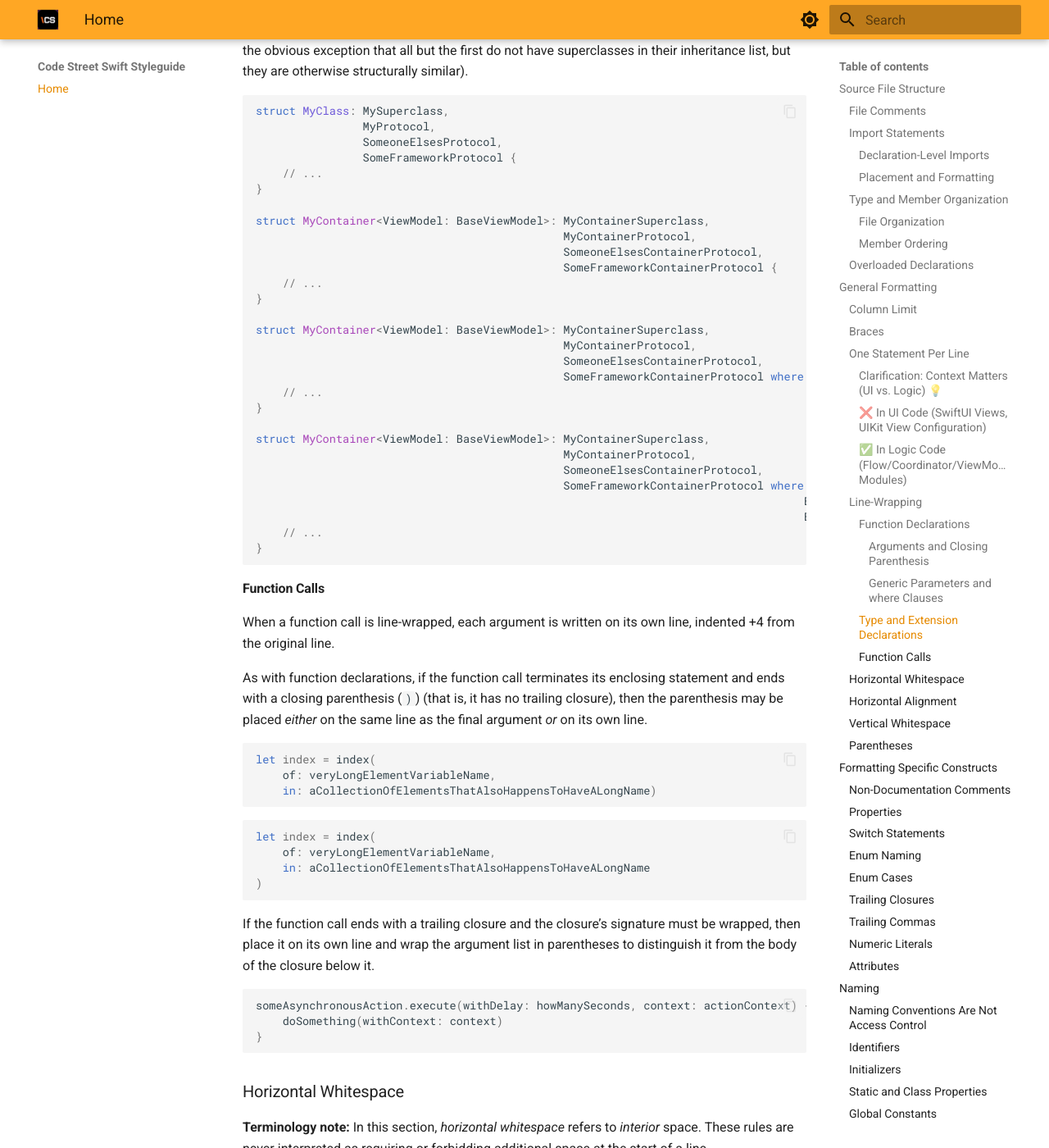
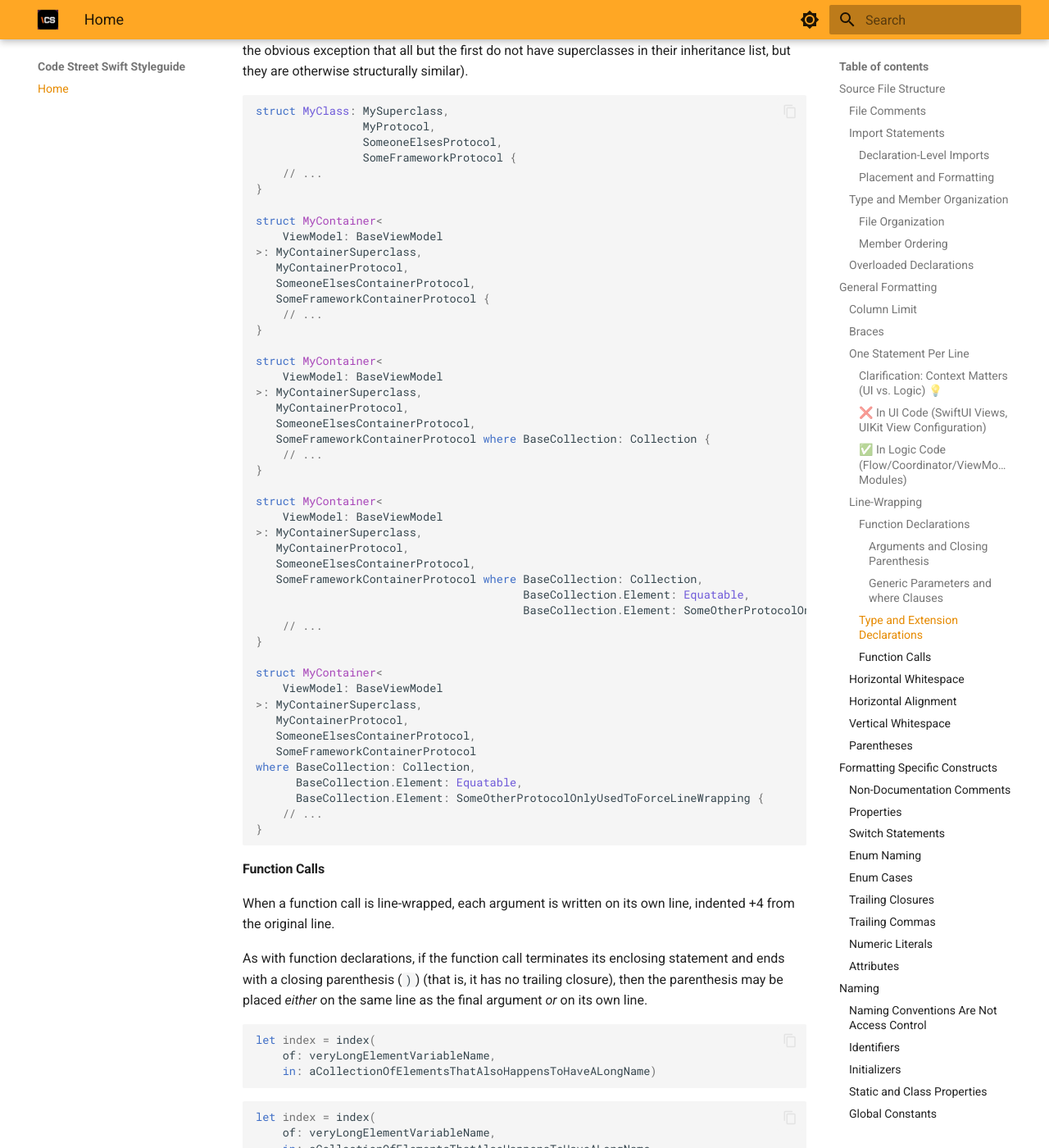
Before and after one commit to Lamass566/styleguide, an MkDocs documentation site: the page built from docs/index.md, in a window 1280 px wide and 1400 px high, scrolled down 5281 px. Shown: the whole window at 82% size. Built offline with MkDocs 1.6.1 and Material for MkDocs 9.7.7, drawn with Linux system fonts in a browser that asks for light colours; some of the changed text lies outside the part shown.

Commit message:
Update index.md

````diff
--- a/docs/index.md
+++ b/docs/index.md
@@ -202,26 +202,44 @@ struct MyClass: MySuperclass,
     // ...
 }
 
-struct MyContainer<ViewModel: BaseViewModel>: MyContainerSuperclass,
-                                              MyContainerProtocol,
-                                              SomeoneElsesContainerProtocol,
-                                              SomeFrameworkContainerProtocol {
+struct MyContainer<
+    ViewModel: BaseViewModel
+>: MyContainerSuperclass,
+   MyContainerProtocol,
+   SomeoneElsesContainerProtocol,
+   SomeFrameworkContainerProtocol {
     // ...
 }
 
-struct MyContainer<ViewModel: BaseViewModel>: MyContainerSuperclass,
-                                              MyContainerProtocol,
-                                              SomeoneElsesContainerProtocol,
-                                              SomeFrameworkContainerProtocol where BaseCollection: Collection {
+struct MyContainer<
+    ViewModel: BaseViewModel
+>: MyContainerSuperclass,
+   MyContainerProtocol,
+   SomeoneElsesContainerProtocol,
+   SomeFrameworkContainerProtocol where BaseCollection: Collection {
     // ...
 }
 
-struct MyContainer<ViewModel: BaseViewModel>: MyContainerSuperclass,
-                                              MyContainerProtocol,
-                                              SomeoneElsesContainerProtocol,
-                                              SomeFrameworkContainerProtocol where BaseCollection: Collection,
-                                                                                  BaseCollection.Element: Equatable,
-                                                                                  BaseCollection.Element: SomeOtherProtocolOnlyUsedToForceLineWrapping {
+struct MyContainer<
+    ViewModel: BaseViewModel
+>: MyContainerSuperclass,
+   MyContainerProtocol,
+   SomeoneElsesContainerProtocol,
+   SomeFrameworkContainerProtocol where BaseCollection: Collection,
+                                        BaseCollection.Element: Equatable,
+                                        BaseCollection.Element: SomeOtherProtocolOnlyUsedToForceLineWrapping {
+    // ...
+}
+
+struct MyContainer<
+    ViewModel: BaseViewModel
+>: MyContainerSuperclass,
+   MyContainerProtocol,
+   SomeoneElsesContainerProtocol,
+   SomeFrameworkContainerProtocol
+where BaseCollection: Collection,
+      BaseCollection.Element: Equatable,
+      BaseCollection.Element: SomeOtherProtocolOnlyUsedToForceLineWrapping {
     // ...
 }
 ```
````
Also changed, not shown: other parts of docs/index.md (+1 -1 lines).
